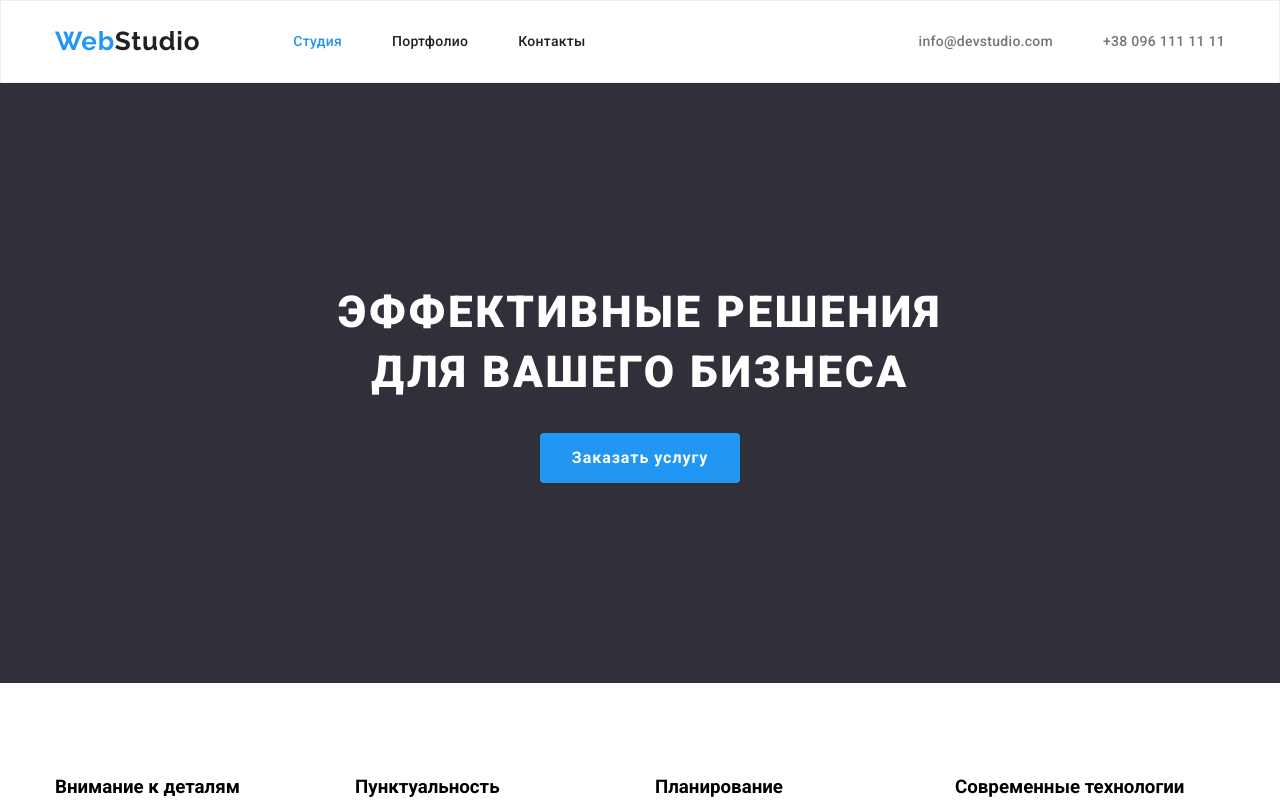
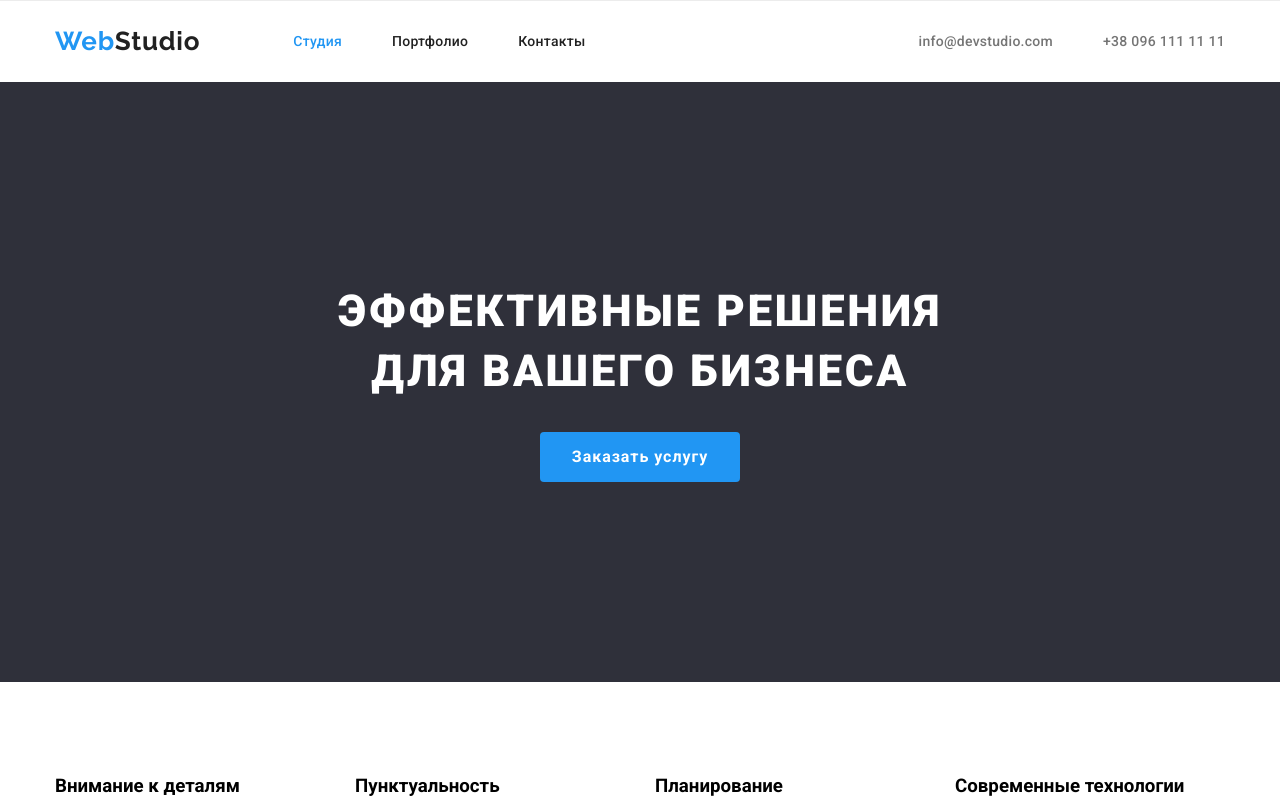
Before and after one commit to KaterinaBondarenko/goit-markup-hw-03, a plain HTML site: page index.html in a window 1280 px wide. Shown: the top 800 px of the page. Drawn offline with nearby package versions, Linux system fonts and the light colour scheme.

Commit message:
21.02.2021

```diff
--- a/css/style.css
+++ b/css/style.css
@@ -17,7 +17,7 @@ body {
 
 /* header-------------------------------------------------------------------- */
 header {
-  border: 1px solid #ececec;
+  border-top: 1px solid #ececec;
 }
 
 .logo {
```
